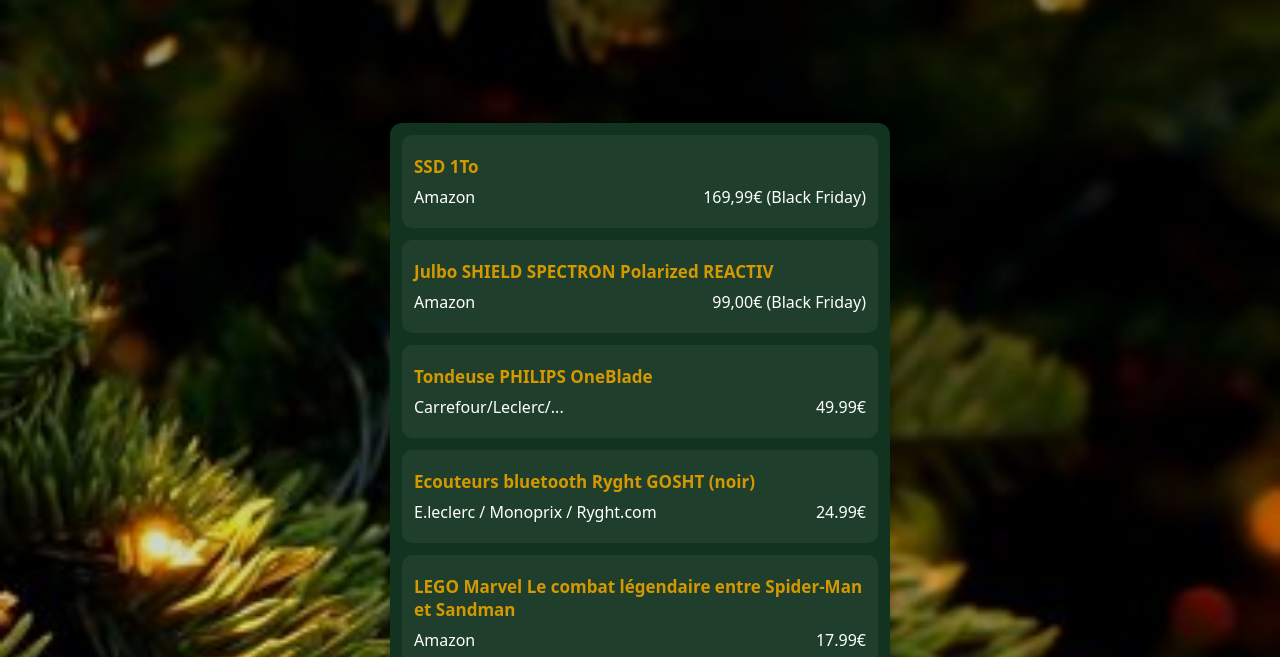
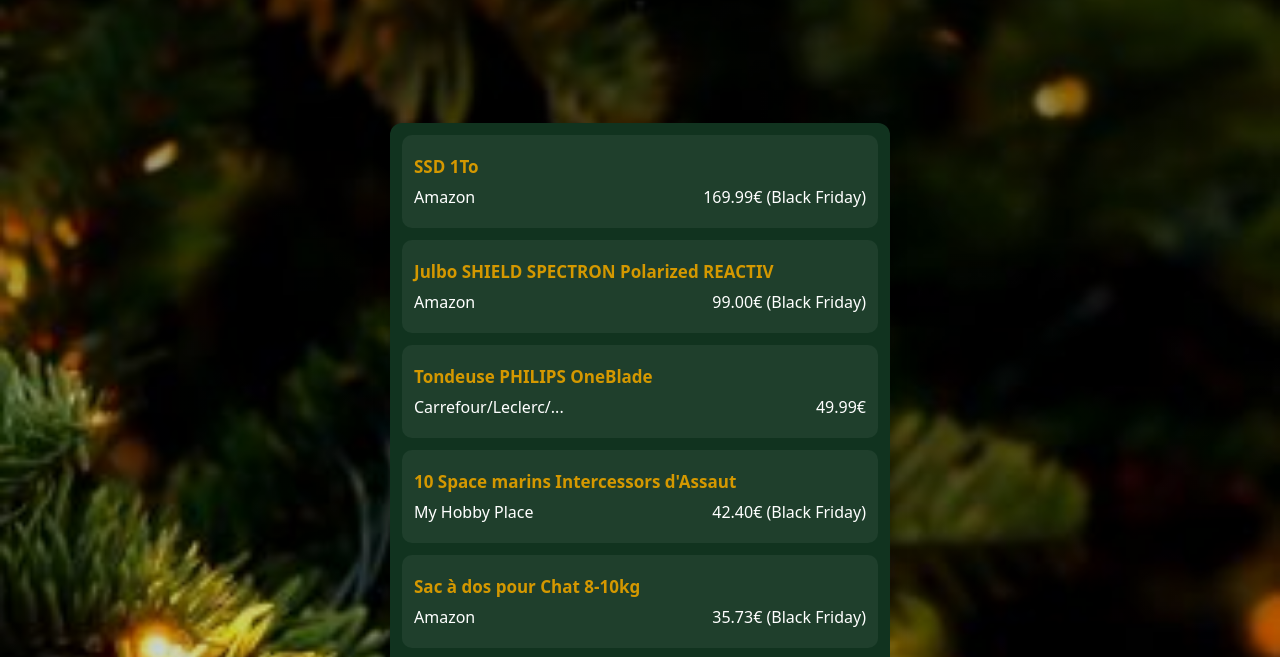
Before and after one commit to Ale-ksi/ListeDeNoel, a plain HTML site: page index.html in a window 1280 px wide. Shown: the part 121-778 px from the top of the page. Drawn offline with Linux system fonts and the light colour scheme.

Commit message:
Update index.html
Ajout d'articles

```diff
--- a/index.html
+++ b/index.html
@@ -27,7 +27,7 @@
                             <h2>SSD 1To</h2>
                             <div>
                                 <p>Amazon</p>
-                                <p>169,99€ (Black Friday)</p>
+                                <p>169.99€ (Black Friday)</p>
                             </div>
                         </a>
                     </li>
@@ -36,7 +36,7 @@
                             <h2>Julbo SHIELD SPECTRON Polarized REACTIV</h2>
                             <div>
                                 <p>Amazon</p>
-                                <p>99,00€ (Black Friday)</p>
+                                <p>99.00€ (Black Friday)</p>
                             </div>
                         </a>
                     </li>
@@ -52,6 +52,26 @@
                     </li>
                     <li class="item">
                         <a
+                            href="https://myhobby.place/fr/435-intercessors-d-assaut.html">
+                            <h2>10 Space marins Intercessors d'Assaut</h2>
+                            <div>
+                                <p>My Hobby Place</p>
+                                <p>42.40€ (Black Friday)</p>
+                            </div>
+                        </a>
+                    </li>
+                    <li class="item">
+                        <a
+                            href="https://www.amazon.fr/respirant-int%C3%A9rieur-spacieux-rembourr%C3%A9-bretelles/dp/B07FPFXXYT/ref=sr_1_7">
+                            <h2>Sac à dos pour Chat 8-10kg</h2>
+                            <div>
+                                <p>Amazon</p>
+                                <p>35.73€ (Black Friday)</p>
+                            </div>
+                        </a>
+                    </li>
+                    <li class="item">
+                        <a
                             href="https://ryght.com/fr/ghost#/couleur-noir">
                             <h2>Ecouteurs bluetooth Ryght GOSHT (noir)</h2>
                             <div>
@@ -62,11 +82,11 @@
                     </li>
                     <li class="item">
                         <a
-                            href="https://www.amazon.fr/LEGO-76334-minifigurines-super-h%C3%A9ros-construction/dp/B0FPXDZ53R">
-                            <h2>LEGO Marvel Le combat légendaire entre Spider-Man et Sandman</h2>
+                            href="https://jlc3dp.com">
+                            <h2>De l'argent pour imprimer des truc en inox (bague, collier, charme, ...)</h2>
                             <div>
-                                <p>Amazon</p>
-                                <p>17.99€</p>
+                                <p>JLC3DP</p>
+                                <p>XX.XX€</p>
                             </div>
                         </a>
                     </li>
```
